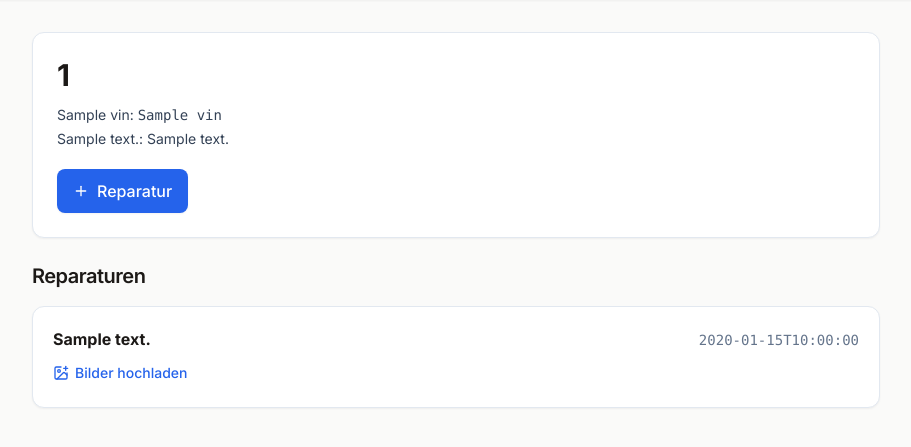
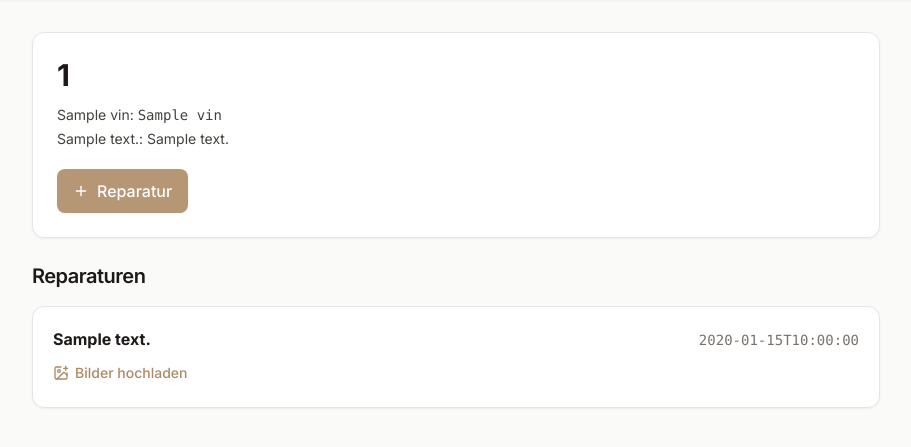
Before and after one commit to eraschle/edelrep, a FastAPI app: template src/edelrep/presentation/templates/vehicle_detail.html in a window 1280 px wide. Shown: the part 85-532 px from the top of the page, without its empty margins (184-1095 px from the left). Run offline with FastAPI, Linux system fonts and the light colour scheme; the template is opened without the code that fills it: most values are stand-ins (such as "Sample title", 1, 10 or a date in 2020); parts of the project's set-up code (start-up, migrations or seed data) failed here and were passed over; some libraries are stand-ins or nearby versions.

Commit message:
style(branding): stone/gold theme on vehicle detail + image modal + caption JS
Co-Authored-By: Claude Opus 4.7 (1M context) <noreply@anthropic.com>

```diff
--- a/src/edelrep/presentation/templates/vehicle_detail.html
+++ b/src/edelrep/presentation/templates/vehicle_detail.html
@@ -2,17 +2,17 @@
 {% from "_icons.html" import icon %}
 {% block title %}{{ vehicle.id.registration_number }} – edelrep{% endblock %}
 {% block content %}
-<div class="bg-white border border-slate-200 rounded-xl shadow-sm p-6 mb-6">
+<div class="bg-white border border-stone-200 rounded-xl shadow-sm p-6 mb-6">
   <h1 class="text-3xl font-bold tracking-tight mb-3">{{ vehicle.id.registration_number }}</h1>
   {% if vehicle.vin %}
-    <p class="text-sm text-slate-700">{{ vehicle_labels["vin"] }}: <span class="font-mono">{{ vehicle.vin }}</span></p>
+    <p class="text-sm text-stone-700">{{ vehicle_labels["vin"] }}: <span class="font-mono">{{ vehicle.vin }}</span></p>
   {% endif %}
   {% if vehicle.description %}
-    <p class="text-sm text-slate-700 mt-1">{{ vehicle_labels["description"] }}: {{ vehicle.description }}</p>
+    <p class="text-sm text-stone-700 mt-1">{{ vehicle_labels["description"] }}: {{ vehicle.description }}</p>
   {% endif %}
   <div class="mt-5">
     <a href="/vehicles/{{ vehicle.id.registration_number }}/repairs/new"
-       class="inline-flex items-center gap-2 bg-blue-600 hover:bg-blue-700 text-white px-4 py-2.5 rounded-lg font-medium shadow-sm transition-colors">
+       class="inline-flex items-center gap-2 bg-[#b59775] hover:bg-[#ac8a64] text-white px-4 py-2.5 rounded-lg font-medium shadow-sm transition-colors">
       {{ icon("plus", "w-4 h-4") }} Reparatur
     </a>
   </div>
@@ -22,10 +22,10 @@
 {% if repairs %}
 <ul class="space-y-3">
 {% for r in repairs %}
-  <li class="bg-white border border-slate-200 rounded-xl p-5 shadow-sm">
+  <li class="bg-white border border-stone-200 rounded-xl p-5 shadow-sm">
     <div class="flex justify-between items-baseline gap-4">
       <strong class="text-base">{{ r.description }}</strong>
-      <span class="text-sm text-slate-500 font-mono whitespace-nowrap">{{ r.date.isoformat() }}</span>
+      <span class="text-sm text-stone-500 font-mono whitespace-nowrap">{{ r.date.isoformat() }}</span>
     </div>
     {% set repair_images = images_by_repair.get(r.id|string, []) %}
     {% if repair_images %}
@@ -33,7 +33,7 @@
     {% for img in repair_images %}
       <div class="flex-shrink-0 w-24">
         <button type="button"
-                class="block w-24 h-24 rounded-lg overflow-hidden ring-1 ring-slate-200 hover:ring-blue-400 transition-all"
+                class="block w-24 h-24 rounded-lg overflow-hidden ring-1 ring-stone-200 hover:ring-[#b59775] transition-all"
                 data-image-trigger
                 data-image-id="{{ img.id }}"
                 data-image-filename="{{ img.filename }}"
@@ -42,42 +42,42 @@
                class="w-full h-full object-cover">
         </button>
         {% if img.comment %}
-        <p class="mt-1 text-xs text-slate-600 line-clamp-2 break-words"
+        <p class="mt-1 text-xs text-stone-600 line-clamp-2 break-words"
            data-image-caption-for="{{ img.id }}">{{ img.comment }}</p>
         {% else %}
-        <p class="mt-1 text-xs text-slate-400 italic" data-image-caption-for="{{ img.id }}" hidden></p>
+        <p class="mt-1 text-xs text-stone-400 italic" data-image-caption-for="{{ img.id }}" hidden></p>
         {% endif %}
       </div>
     {% endfor %}
     </div>
     {% endif %}
     <a href="/vehicles/{{ vehicle.id.registration_number }}/repairs/{{ r.id }}/upload"
-       class="inline-flex items-center gap-1.5 text-sm text-blue-600 hover:text-blue-800 font-medium mt-3 transition-colors">
+       class="inline-flex items-center gap-1.5 text-sm text-[#ac8a64] hover:text-[#8a6f4f] font-medium mt-3 transition-colors">
       {{ icon("image-plus", "w-4 h-4") }} Bilder hochladen
     </a>
   </li>
 {% endfor %}
 </ul>
 {% else %}
-<p class="text-slate-500 text-center bg-white border border-dashed border-slate-300 rounded-xl py-8">Noch keine Reparaturen.</p>
+<p class="text-stone-500 text-center bg-white border border-dashed border-stone-300 rounded-xl py-8">Noch keine Reparaturen.</p>
 {% endif %}
 <div id="image-modal" class="hidden fixed inset-0 z-50 bg-black/70 items-center justify-center p-4">
   <div class="bg-white rounded-xl max-w-3xl w-full max-h-[90vh] overflow-auto p-4 space-y-3">
     <div class="flex justify-between items-center gap-3">
       <span data-modal-filename class="font-medium text-sm truncate"></span>
       <button type="button" data-modal-close aria-label="Schliessen"
-              class="text-slate-400 hover:text-slate-900 text-2xl leading-none">×</button>
+              class="text-stone-400 hover:text-stone-900 text-2xl leading-none">×</button>
     </div>
-    <img data-modal-image alt="" class="w-full h-auto rounded-lg max-h-[60vh] object-contain bg-slate-50">
-    <a data-modal-raw target="_blank" class="text-sm text-blue-600 hover:underline">In neuem Tab öffnen</a>
+    <img data-modal-image alt="" class="w-full h-auto rounded-lg max-h-[60vh] object-contain bg-stone-50">
+    <a data-modal-raw target="_blank" class="text-sm text-[#ac8a64] hover:underline">In neuem Tab öffnen</a>
     <form data-modal-form class="space-y-2">
       <label class="block text-sm font-medium" for="image-modal-comment">Kommentar</label>
       <textarea id="image-modal-comment" data-modal-comment maxlength="1000" rows="3"
-                class="w-full border border-slate-300 rounded-lg px-3 py-2 text-sm"></textarea>
+                class="w-full border border-stone-300 rounded-lg px-3 py-2 text-sm"></textarea>
       <div class="flex justify-end items-center gap-3">
-        <span data-modal-status class="text-xs text-slate-500"></span>
+        <span data-modal-status class="text-xs text-stone-500"></span>
         <button type="submit"
-                class="bg-blue-600 hover:bg-blue-700 text-white px-4 py-2 rounded-lg text-sm font-medium">
+                class="bg-[#b59775] hover:bg-[#ac8a64] text-white px-4 py-2 rounded-lg text-sm font-medium">
           Speichern
         </button>
       </div>
@@ -147,8 +147,8 @@
         if (data.comment) {
           caption.textContent = data.comment;
           caption.hidden = false;
-          caption.classList.remove('text-slate-400', 'italic');
-          caption.classList.add('text-slate-600', 'line-clamp-2', 'break-words');
+          caption.classList.remove('text-stone-400', 'italic');
+          caption.classList.add('text-stone-600', 'line-clamp-2', 'break-words');
         } else {
           caption.textContent = '';
           caption.hidden = true;
```
